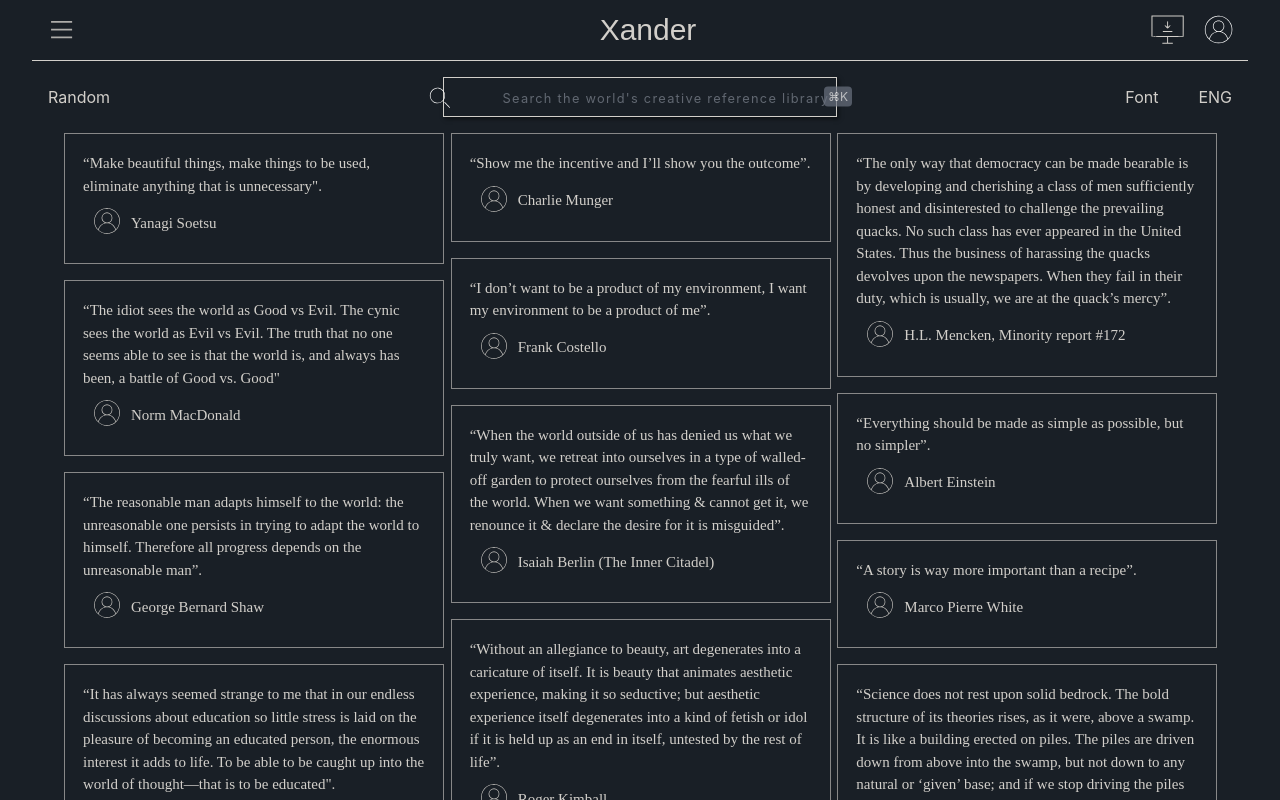
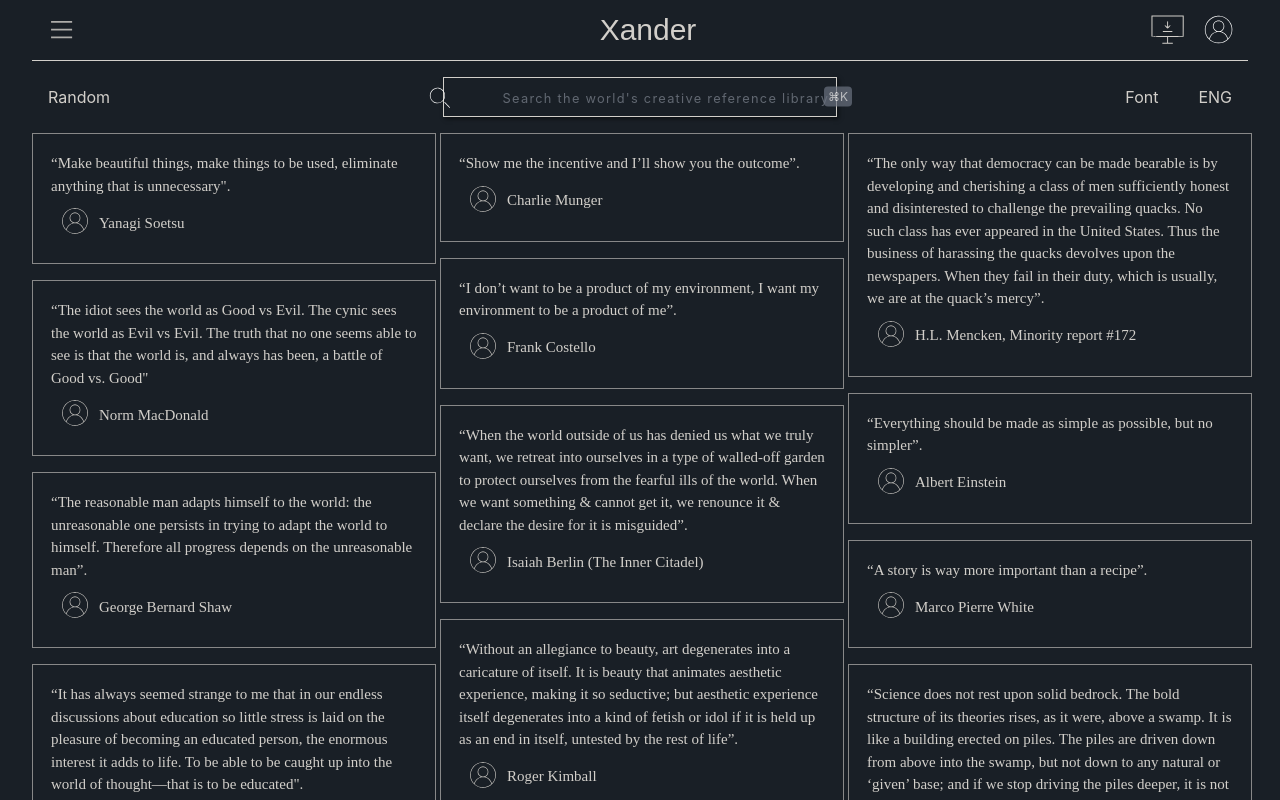
Before and after one commit to scmacoll/xander.com, a Next.js app: page / in a window 1280 px wide. Shown: the top 800 px of the page. Built offline with nearby package versions, Linux system fonts and the light colour scheme.

Commit message:
fixed columns

```diff
--- a/src/app/components/Content/Content.module.scss
+++ b/src/app/components/Content/Content.module.scss
@@ -1,17 +1,25 @@
+// .contentLayout {
+//   align-items: center;
+//   justify-content: center;
+//   margin: 0 auto;
+//   height: auto;
+//   width: 90%;
+//   column-count: 3;
+//   column-gap: .5em;
+//   position: relative;
+//   /*display: flex;*/
+//   justify-content: space-between;
+//   flex-wrap: wrap;
+//   /*padding-bottom: 15px;*/
+//   /*width: 100%;*/
+// }
+
 .contentLayout {
-  align-items: center;
-  justify-content: center;
+  width: 95%;
+  text-align: center;
   margin: 0 auto;
-  height: auto;
-  width: 90%;
-  column-count: 3;
+  columns: 3;
   column-gap: .5em;
-  position: relative;
-  /*display: flex;*/
-  justify-content: space-between;
-  flex-wrap: wrap;
-  /*padding-bottom: 15px;*/
-  /*width: 100%;*/
 }
 
 .card {
@@ -21,10 +29,11 @@
     border: .1px solid #888;
     margin: 0 0 1em;
     break-inside: avoid;
-    width: clamp(47.5ch, 30%, 75ch);
+    width: clamp(50.5ch, 30%, 75ch);
     height: auto;
     font-family: "Zapf Humanist 601", serif;
     box-sizing: border-box;
+    text-align: start;
     /*overflow: auto;*/
     /* width: 416.666px; */
     /*width: 311.666px;*/
```
